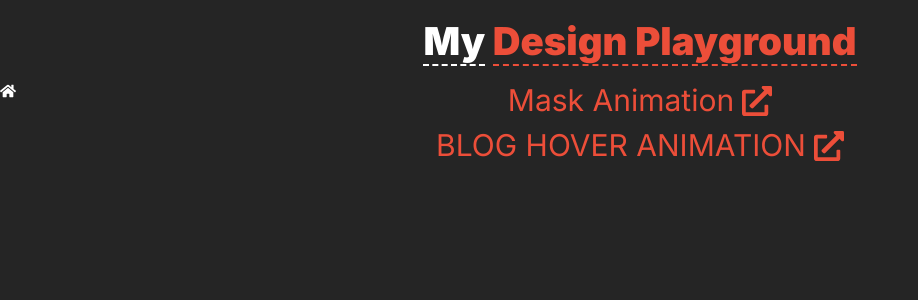
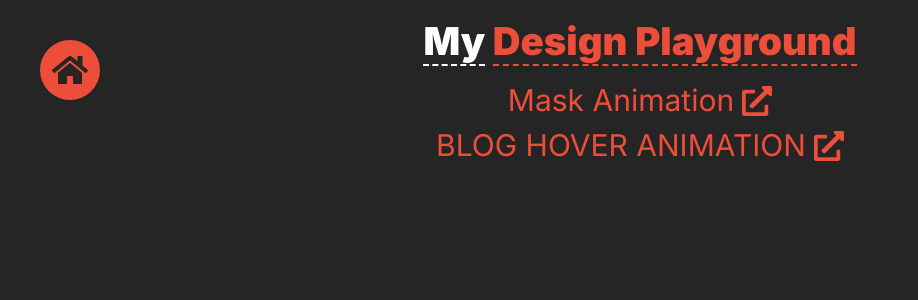
Before and after one commit to HarikrishnanYPR1707/My-Design-Playground, a Next.js app: page / in a window 1280 px wide. Shown: the top 300 px of the page, without its empty margins (0-918 px from the left). Built offline with nearby package versions, Linux system fonts and the light colour scheme.

Commit message:
HOME BUTTOM: complted

```diff
--- a/src/components/Home/index.jsx
+++ b/src/components/Home/index.jsx
@@ -1,12 +1,16 @@
 import React from "react";
 import { FaHome } from "react-icons/fa";
+import Link from "next/link";
 
 const index = () => {
-	return (
-		<div className="text-white font-black absolute">
-			<FaHome />
-		</div>
-	);
+  return (
+    <Link
+      href="/"
+      className="absolute left-10 top-10 z-20 grid aspect-square w-[60px] place-content-center rounded-full bg-[#ec4e39] text-4xl font-black text-[#252525]"
+    >
+      <FaHome />
+    </Link>
+  );
 };
 
 export default index;
```
